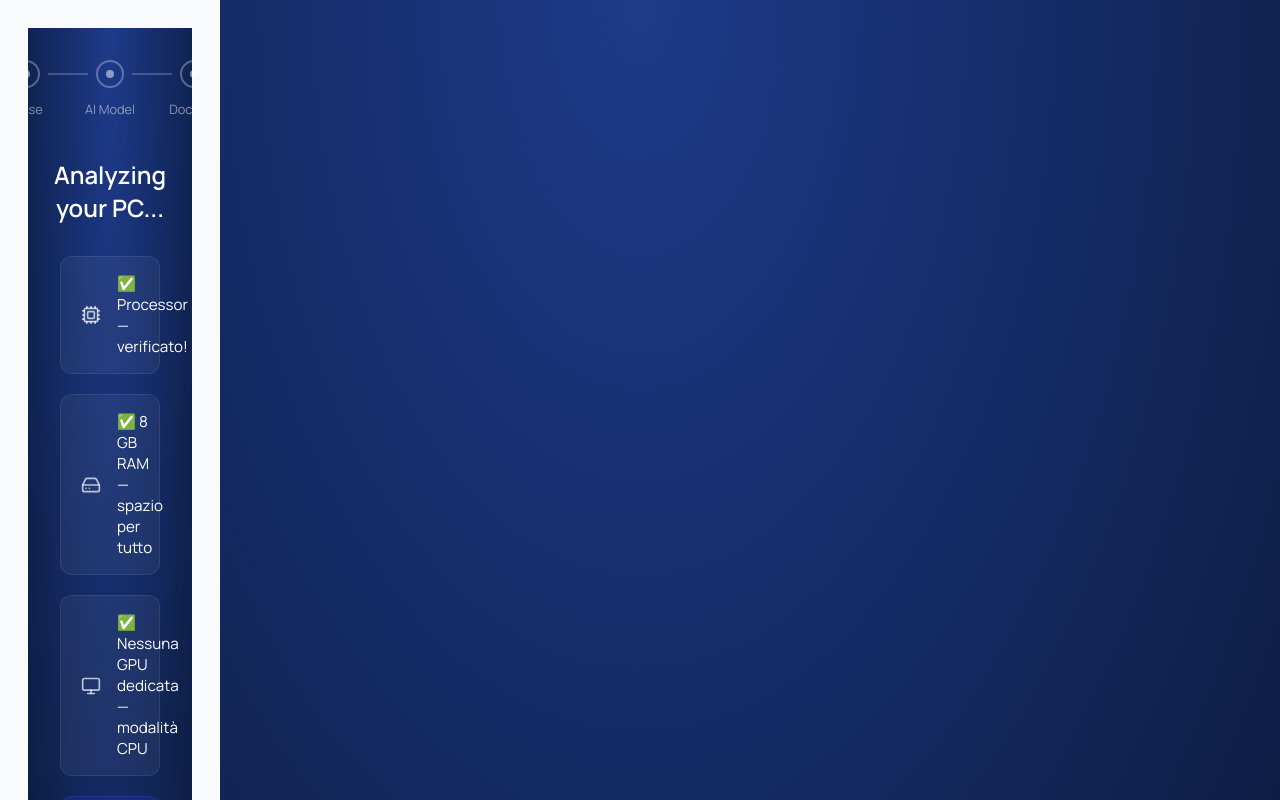
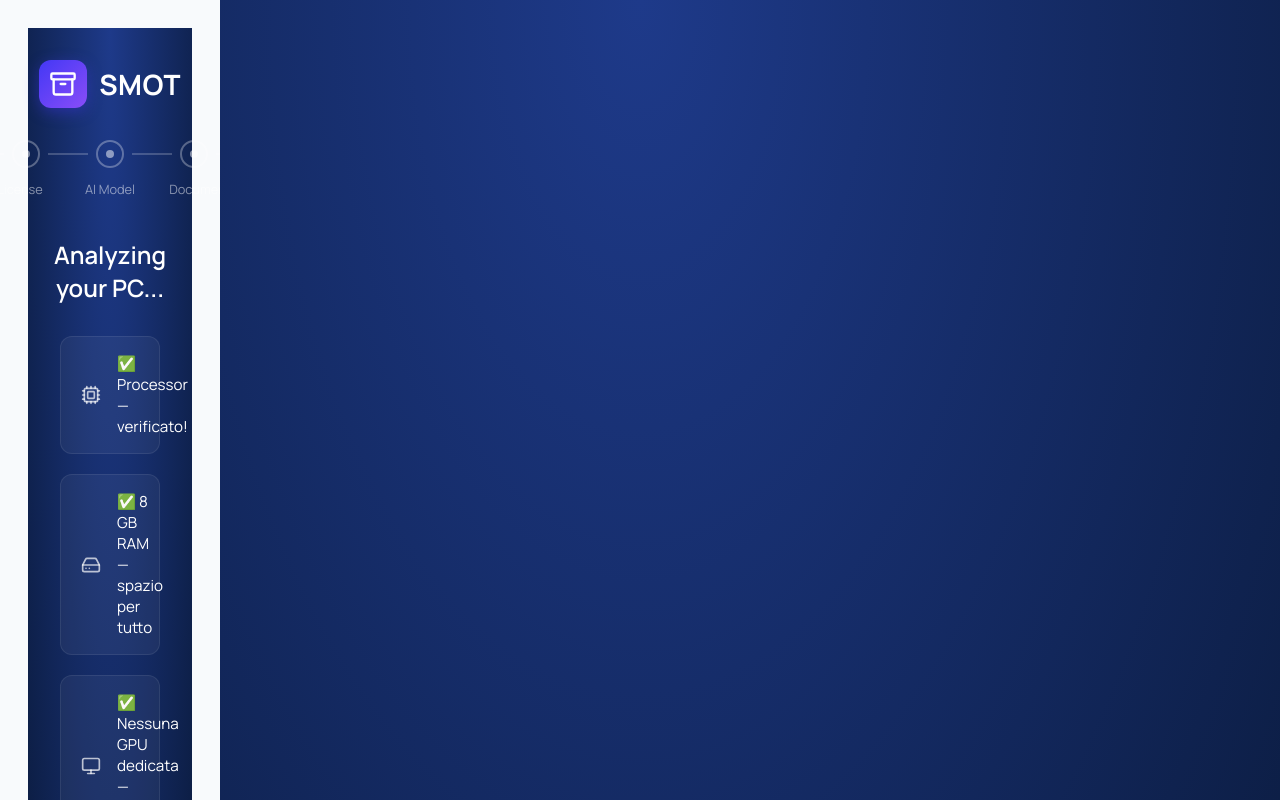
Before and after one commit to BigBoss133/SMOT-APP, a React (Vite) app in the folder smot-desktop/: page /onboarding in a window 1280 px wide. Shown: the top 800 px of the page. Built offline with nearby package versions, Linux system fonts and the light colour scheme.

Commit message:
feat(onboarding): add SMOT logo to wizard header
- Add Archive icon with gradient background
- Add 'SMOT' text branding
- Improve visual identity of onboarding wizard

Completes task #10 from smot-installer-checklist.md

```diff
--- a/smot-desktop/src/pages/OnboardingPage.tsx
+++ b/smot-desktop/src/pages/OnboardingPage.tsx
@@ -1,6 +1,6 @@
 import { useEffect, useState, useCallback } from "react";
 import { useNavigate } from "react-router-dom";
-import { ChevronLeft, ChevronRight, SkipForward } from "lucide-react";
+import { ChevronLeft, ChevronRight, SkipForward, Archive } from "lucide-react";
 import { WizardProgress } from "../components/onboarding/WizardProgress";
 import { SystemDiscoveryStep } from "../components/onboarding/SystemDiscoveryStep";
 import { LicenseStep } from "../components/onboarding/LicenseStep";
@@ -212,6 +212,12 @@ export default function OnboardingPage() {
   return (
     <div style={styles.page}>
       <div style={styles.container}>
+        <div style={styles.logoHeader}>
+          <div style={styles.logoIcon}>
+            <Archive size={28} />
+          </div>
+          <span style={styles.logoText}>SMOT</span>
+        </div>
         <WizardProgress currentStep={currentStep} totalSteps={5} labels={stepLabels} />
 
         <div style={styles.content}>
@@ -289,6 +295,29 @@ export default function OnboardingPage() {
     flexDirection: "column",
     alignItems: "center",
   },
+  logoHeader: {
+    display: "flex",
+    alignItems: "center",
+    gap: "12px",
+    marginBottom: "32px",
+  },
+  logoIcon: {
+    width: "48px",
+    height: "48px",
+    background: "linear-gradient(135deg, #4338f5 0%, #894df8 100%)",
+    borderRadius: "12px",
+    display: "flex",
+    alignItems: "center",
+    justifyContent: "center",
+    color: "#ffffff",
+    boxShadow: "0 4px 15px rgba(67, 56, 245, 0.4)",
+  },
+  logoText: {
+    fontSize: "1.75rem",
+    fontWeight: 700,
+    color: "#ffffff",
+    letterSpacing: "0.5px",
+  },
   content: {
     width: "100%",
     minHeight: "400px",
```
